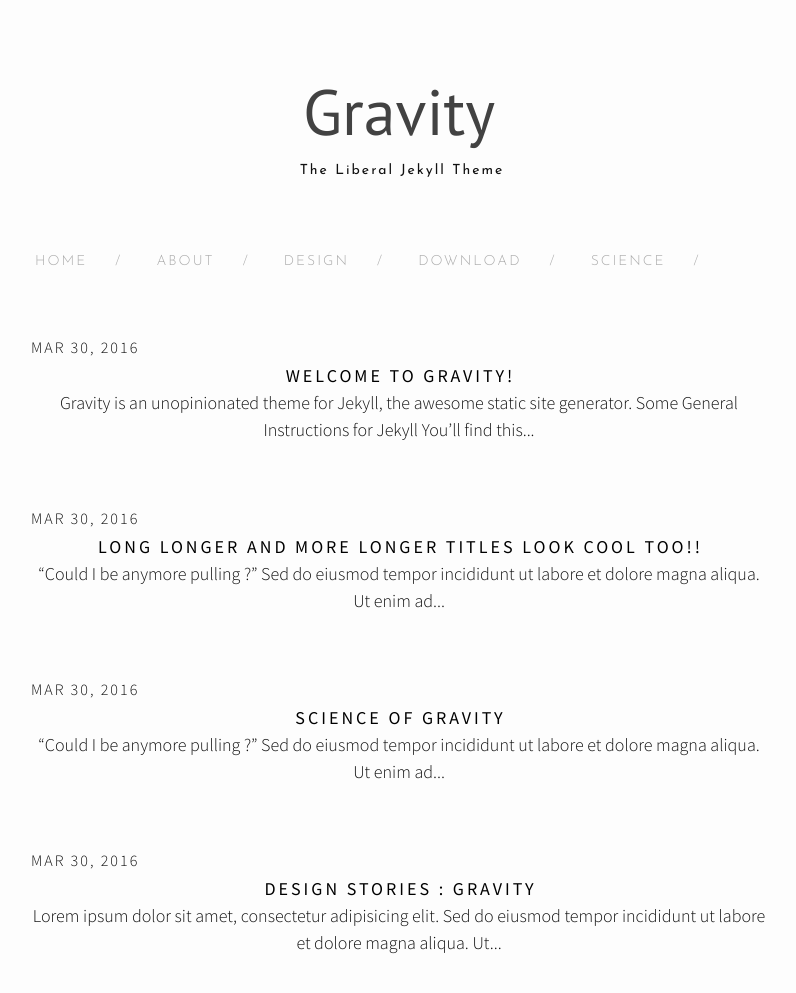
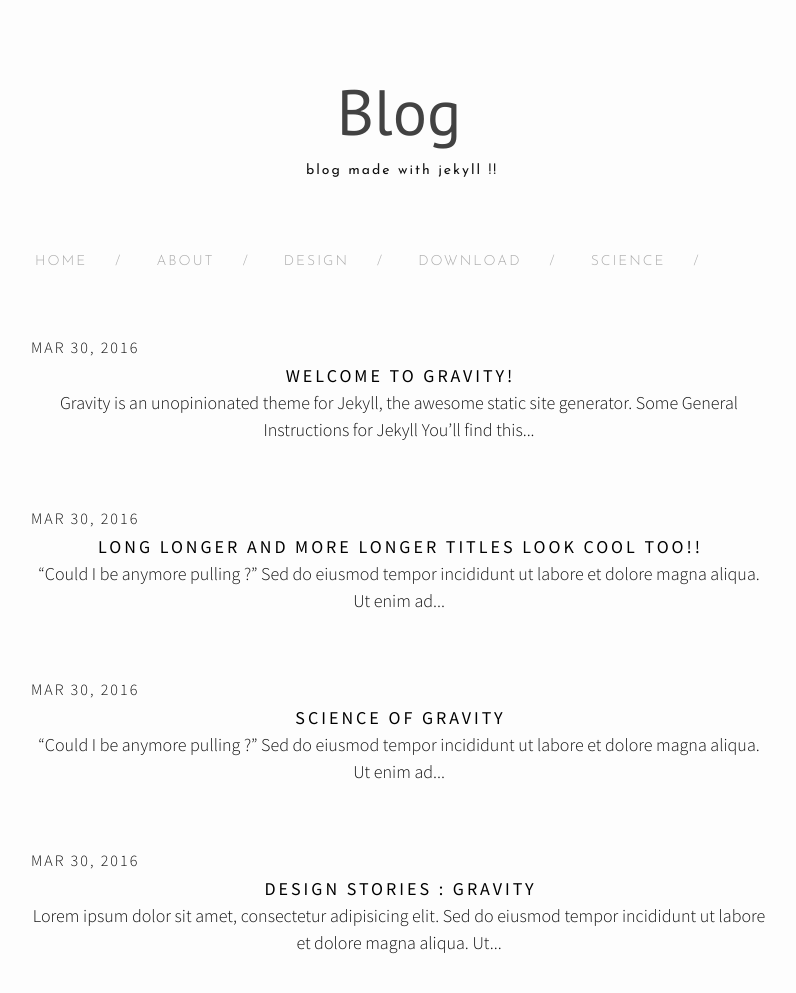
Before and after one commit to prdx23/old_blog, a Jekyll site: the page built from index.html, in a window 1280 px wide, cut to the strip 0-1032 px from the top of the page. Shown: the top 993 px of the strip, without its empty margins (241-1037 px from the left). Built offline with Jekyll 4.4.1, drawn with Linux system fonts in a browser that asks for light colours; nearby versions of some CDN libraries.

Commit message:
changed config

```diff
--- a/_config.yml
+++ b/_config.yml
@@ -6,9 +6,9 @@
 # 'jekyll serve'. If you change this file, please restart the server process.
 
 # Site settings
-title: Gravity
+title: Blog
 email: programmer.arsh@gmail.com
-description: The Liberal Jekyll Theme
+description: blog made with jekyll !!
 baseurl: "/blog" # the subpath of your site, e.g. /blog
 url: "http://arsh23.github.io" # the base hostname & protocol for your site
 twitter_username: paradox_23_
```
Also changed, not shown: _layouts/post.html (+9 -6 lines), README.md.
